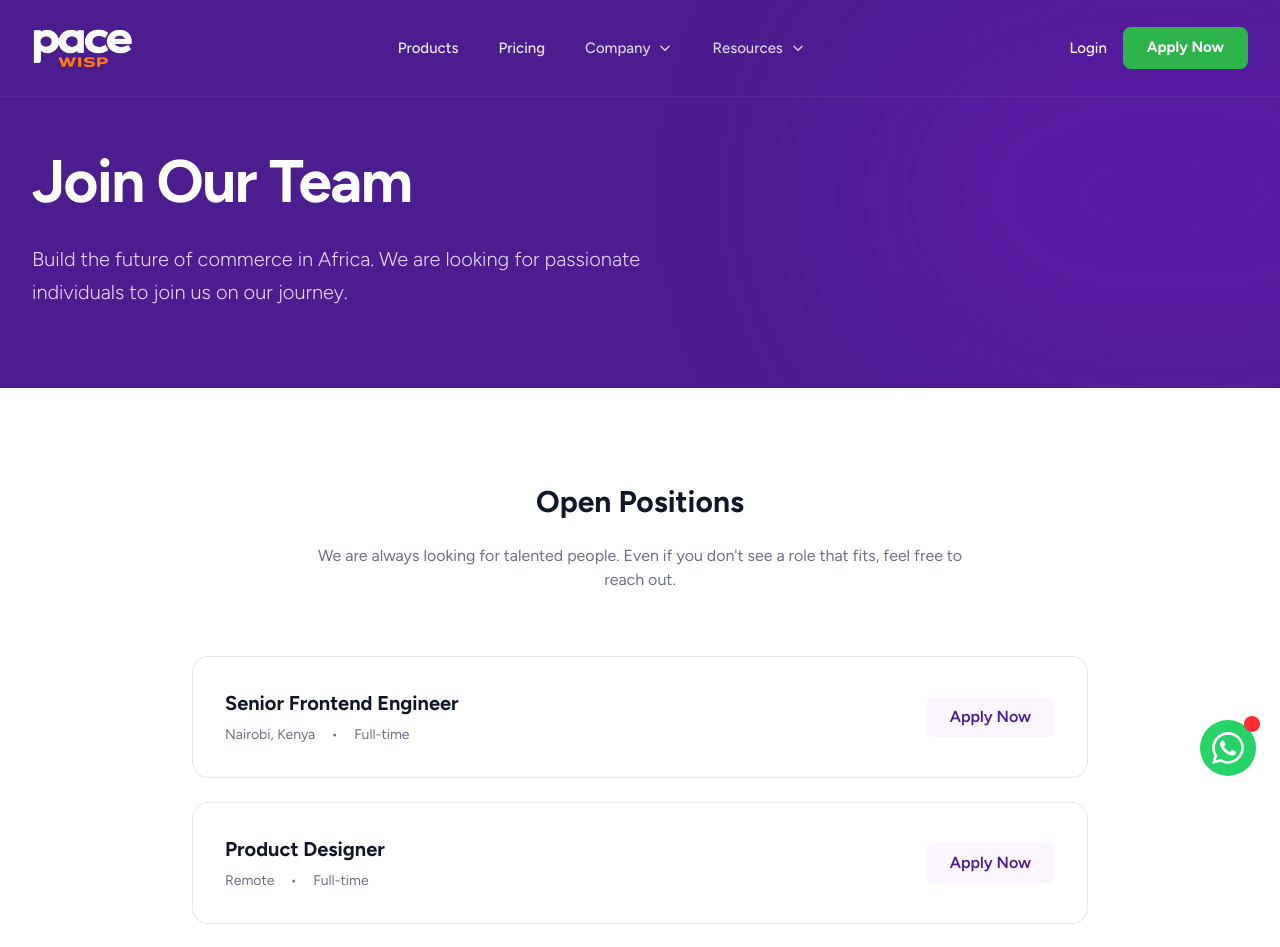
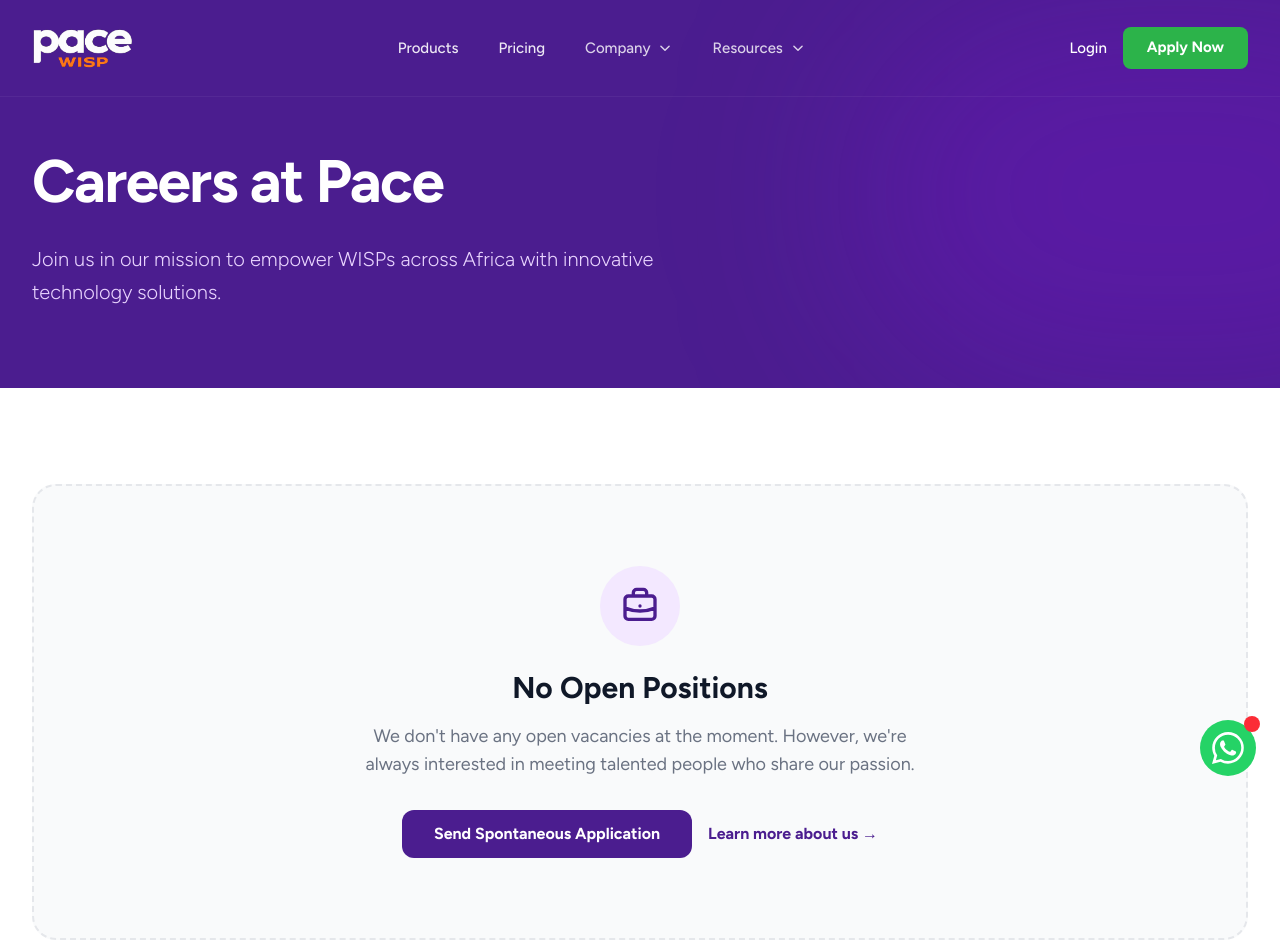
Before and after one commit to dennismutuku2005/pacewebsite, a Next.js app: page /careers in a window 1280 px wide. Shown: the top 947 px of the page. Built offline with nearby package versions, Linux system fonts and the light colour scheme.

Commit message:
Auto-update: page.js

```diff
--- a/src/app/careers/page.js
+++ b/src/app/careers/page.js
@@ -1,41 +1,33 @@
 import PageHero from "../components/PageHero";
+import Link from "next/link";
 
 export default function Careers() {
     return (
         <div className="bg-white">
             <PageHero
-                title="Join Our Team"
-                subtitle="Build the future of commerce in Africa. We are looking for passionate individuals to join us on our journey."
+                title="Careers at Pace"
+                subtitle="Join us in our mission to empower WISPs across Africa with innovative technology solutions."
             />
 
             <div className="max-w-7xl mx-auto px-6 lg:px-8 py-24">
-                <div className="text-center mb-16">
-                    <h2 className="text-3xl font-bold text-gray-900 mb-6">Open Positions</h2>
-                    <p className="text-gray-500 max-w-2xl mx-auto">
-                        We are always looking for talented people. Even if you don't see a role that fits, feel free to reach out.
+                <div className="text-center py-20 bg-gray-50 rounded-3xl border-2 border-dashed border-gray-200">
+                    <div className="w-20 h-20 bg-purple-100 rounded-full flex items-center justify-center mx-auto mb-6">
+                        <svg className="w-10 h-10 text-tappi-purple" fill="none" stroke="currentColor" viewBox="0 0 24 24">
+                            <path strokeLinecap="round" strokeLinejoin="round" strokeWidth={2} d="M21 13.255A23.931 23.931 0 0112 15c-3.183 0-6.22-.62-9-1.745M16 6V4a2 2 0 00-2-2h-4a2 2 0 00-2 2v2m4 6h.01M5 20h14a2 2 0 002-2V8a2 2 0 00-2-2H5a2 2 0 00-2 2v10a2 2 0 002 2z" />
+                        </svg>
+                    </div>
+                    <h2 className="text-3xl font-bold text-gray-900 mb-4">No Open Positions</h2>
+                    <p className="text-gray-500 max-w-xl mx-auto mb-8 text-lg">
+                        We don't have any open vacancies at the moment. However, we're always interested in meeting talented people who share our passion.
                     </p>
-                </div>
-
-                <div className="space-y-6 max-w-4xl mx-auto">
-                    {[
-                        { role: "Senior Frontend Engineer", location: "Nairobi, Kenya", type: "Full-time" },
-                        { role: "Product Designer", location: "Remote", type: "Full-time" },
-                        { role: "Growth Marketing Manager", location: "Lagos, Nigeria", type: "Full-time" }
-                    ].map((job, i) => (
-                        <div key={i} className="flex flex-col sm:flex-row items-start sm:items-center justify-between p-8 rounded-2xl border border-gray-200 hover:border-tappi-purple/50 hover:shadow-lg transition-all bg-white group cursor-pointer">
-                            <div>
-                                <h3 className="text-xl font-bold text-gray-900 group-hover:text-tappi-purple transition-colors">{job.role}</h3>
-                                <div className="flex gap-4 mt-2 text-sm text-gray-500">
-                                    <span>{job.location}</span>
-                                    <span>•</span>
-                                    <span>{job.type}</span>
-                                </div>
-                            </div>
-                            <button className="mt-4 sm:mt-0 px-6 py-2 bg-purple-50 text-tappi-purple font-semibold rounded-lg group-hover:bg-tappi-purple group-hover:text-white transition-colors">
-                                Apply Now
-                            </button>
-                        </div>
-                    ))}
+                    <div className="flex flex-col sm:flex-row items-center justify-center gap-4">
+                        <a href="mailto:careers@pacewisp.com" className="bg-tappi-purple text-white px-8 py-3 rounded-xl font-bold hover:bg-tappi-purple-dark transition-all">
+                            Send Spontaneous Application
+                        </a>
+                        <Link href="/about" className="text-tappi-purple font-bold hover:underline">
+                            Learn more about us &rarr;
+                        </Link>
+                    </div>
                 </div>
             </div>
         </div>
```
